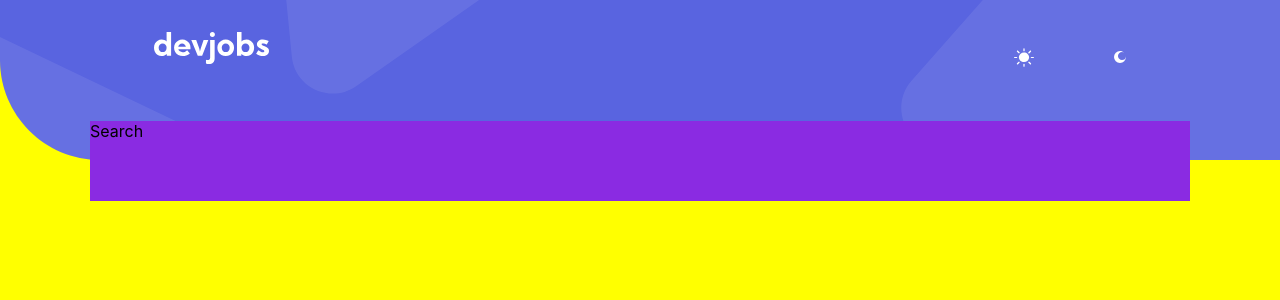
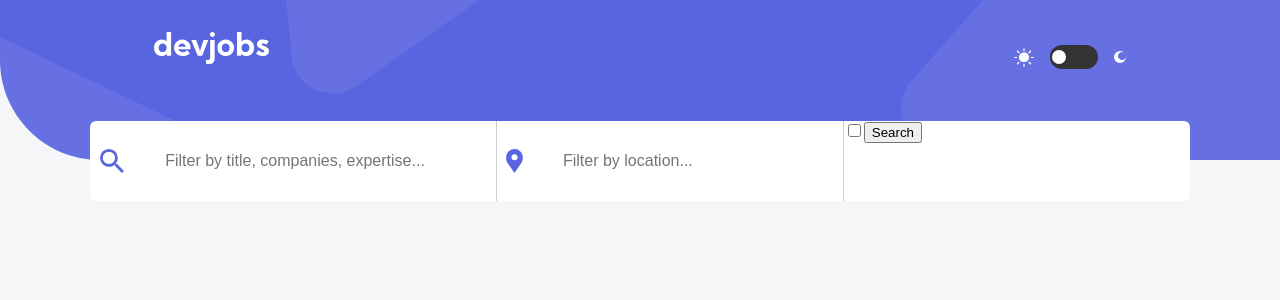
Before and after one commit to 47codemonkey/devjobs-app, a React (Create React App) app: page / in a window 1280 px wide. Shown: the top 300 px of the page. Built offline with nearby package versions, Linux system fonts and the light colour scheme.

Commit message:
some changes

```diff
--- a/src/App.css
+++ b/src/App.css
@@ -2,6 +2,6 @@
   width: 1440px;
   max-width: 100%;
   height: 100vh;
-  background-color: yellow;
+  background-color: rgba(244, 246, 248, 1);
   margin: 0 auto;
 }
--- a/src/assets/desktop/icons/IconLocation.jsx
+++ b/src/assets/desktop/icons/IconLocation.jsx
@@ -1 +1,11 @@
-<svg width="17" height="24" xmlns="http://www.w3.org/2000/svg"><path d="M14.358 2.451A8.3 8.3 0 008.448 0a8.3 8.3 0 00-5.911 2.451c-2.922 2.925-3.285 8.427-.786 11.76l6.697 9.683 6.687-9.669c2.508-3.347 2.145-8.85-.777-11.774zm-5.833 8.894a3.057 3.057 0 01-3.051-3.054 3.057 3.057 0 013.05-3.055 3.057 3.057 0 013.052 3.055 3.057 3.057 0 01-3.051 3.054z" fill="#5964E0" fill-rule="nonzero"/></svg>
+export const IconLocation = () => {
+  return (
+    <svg width="17" height="24" xmlns="http://www.w3.org/2000/svg">
+      <path
+        d="M14.358 2.451A8.3 8.3 0 008.448 0a8.3 8.3 0 00-5.911 2.451c-2.922 2.925-3.285 8.427-.786 11.76l6.697 9.683 6.687-9.669c2.508-3.347 2.145-8.85-.777-11.774zm-5.833 8.894a3.057 3.057 0 01-3.051-3.054 3.057 3.057 0 013.05-3.055 3.057 3.057 0 013.052 3.055 3.057 3.057 0 01-3.051 3.054z"
+        fill="#5964E0"
+        fill-rule="nonzero"
+      />
+    </svg>
+  );
+};
--- a/src/assets/desktop/icons/IconSearch.jsx
+++ b/src/assets/desktop/icons/IconSearch.jsx
@@ -1 +1,11 @@
-<svg width="24" height="24" xmlns="http://www.w3.org/2000/svg"><path d="M17.112 15.059h-1.088l-.377-.377a8.814 8.814 0 002.15-5.784A8.898 8.898 0 008.898 0 8.898 8.898 0 000 8.898a8.898 8.898 0 008.898 8.899c2.211 0 4.23-.808 5.784-2.143l.377.377v1.081l6.845 6.832 2.04-2.04-6.832-6.845zm-8.214 0A6.16 6.16 0 118.9 2.737a6.16 6.16 0 010 12.322z" fill="#5964E0" fill-rule="nonzero"/></svg>
+export const IconSearch = () => {
+  return (
+    <svg width="24" height="24" xmlns="http://www.w3.org/2000/svg">
+      <path
+        d="M17.112 15.059h-1.088l-.377-.377a8.814 8.814 0 002.15-5.784A8.898 8.898 0 008.898 0 8.898 8.898 0 000 8.898a8.898 8.898 0 008.898 8.899c2.211 0 4.23-.808 5.784-2.143l.377.377v1.081l6.845 6.832 2.04-2.04-6.832-6.845zm-8.214 0A6.16 6.16 0 118.9 2.737a6.16 6.16 0 010 12.322z"
+        fill="#5964E0"
+        fill-rule="nonzero"
+      />
+    </svg>
+  );
+};
--- a/src/components/Header/header.css
+++ b/src/components/Header/header.css
@@ -1,5 +1,6 @@
 .header-wrapper {
   position: relative;
+  max-width: 100%;
 }
 
 .header-logo {
--- a/src/components/Search/Search.jsx
+++ b/src/components/Search/Search.jsx
@@ -1,5 +1,22 @@
+import { IconSearch } from '../../assets/desktop/icons/IconSearch';
+import { IconLocation } from '../../assets/desktop/icons/IconLocation';
 import './search.css';
 
 export const Search = () => {
-  return <div className="search-wrapper">Search</div>;
+  return (
+    <form className="search-form-wrapper">
+      <div className="search-input-wrapper">
+        <IconSearch />
+        <input className="search-input" type="text" name="" placeholder="Filter by title, companies, expertise..." />
+      </div>
+      <div className="location-input-wrapper">
+        <IconLocation />
+        <input className="location-input" type="text" name="" placeholder="Filter by location..." />
+      </div>
+      <div className="search-btn-wrapper">
+        <input type="checkbox" name="" />
+        <button type="submit">Search</button>
+      </div>
+    </form>
+  );
 };
--- a/src/components/Search/search.css
+++ b/src/components/Search/search.css
@@ -1,11 +1,72 @@
-.search-wrapper {
+.search-form-wrapper {
+  display: flex;
+
   width: 1100px;
   max-width: 100%;
   height: 80px;
-  background-color: blueviolet;
+  border-radius: 6px;
+  background-color: white;
   position: absolute;
   top: 121px;
   left: 50%;
   transform: translateX(-50%);
   z-index: 1;
 }
+
+.search-input-wrapper {
+  display: flex;
+  align-items: center;
+  justify-content: space-around;
+  width: 410px;
+  max-width: 100%;
+  border-top-left-radius: 6px;
+  border-bottom-left-radius: 6px;
+  border-right: 1px solid rgb(206, 205, 205);
+  height: inherit;
+}
+
+.search-input {
+  width: 300px;
+  max-width: 100%;
+  border: 0;
+  border-radius: 10px;
+  font-size: 16px;
+  padding: 30px 20px;
+}
+
+.search-input:focus {
+  border: none;
+  outline: none;
+}
+
+.location-input-wrapper {
+  display: flex;
+  align-items: center;
+  justify-content: space-around;
+  width: 350px;
+  max-width: 100%;
+  border-right: 1px solid rgb(206, 205, 205);
+  height: inherit;
+}
+
+.location-input {
+  width: 250px;
+  max-width: 100%;
+  border: 0;
+  border-radius: 10px;
+  font-size: 16px;
+  padding: 30px 20px;
+}
+
+.location-input:focus {
+  border: none;
+  outline: none;
+}
+
+.search-btn-wrapper {
+  width: 350px;
+  max-width: 100%;
+  border-top-right-radius: 6px;
+  border-bottom-right-radius: 6px;
+  height: inherit;
+}
--- a/src/components/ToggleTheme/ToggleTheme.jsx
+++ b/src/components/ToggleTheme/ToggleTheme.jsx
@@ -6,6 +6,10 @@ export const ToggleTheme = () => {
   return (
     <div className="toggle-wrapper">
       <IconSun />
+      <div class="switch">
+        <input id="switch" class="switch__input" name="switch" type="checkbox" />
+        <label class="switch__label" for="switch" />
+      </div>
       <IconMoon />
     </div>
   );
--- a/src/components/ToggleTheme/toggleTheme.css
+++ b/src/components/ToggleTheme/toggleTheme.css
@@ -9,3 +9,93 @@
   right: 12%;
   z-index: 1;
 }
+
+/*
+document.querySelector("#switch").oninput = () => {
+	if (document.querySelector("#switch").checked == true) {
+		document.querySelector("body").classList.add("dark");
+	} else {
+		document.querySelector("body").classList.remove("dark");
+	}
+}; */
+
+/* $dark: #333;
+$light: #fff; */
+
+/* body {
+  display: flex;
+  align-items: center;
+  justify-content: center;
+  width: 100vw;
+  height: 100vh;
+  margin: 0;
+  padding: 0;
+  background-color: #fff;
+  transition: 0.4s;
+}
+
+body.dark {
+  background-color: #333;
+} */
+
+.switch {
+  position: relative;
+}
+
+.switch__input {
+  position: absolute;
+  top: 0;
+  right: 0;
+  left: 0;
+  bottom: 0;
+  width: 100%;
+  height: 100%;
+  margin: 0;
+  opacity: 0;
+  z-index: 1;
+}
+
+.switch__label {
+  display: block;
+  position: relative;
+  width: 48px;
+  height: 24px;
+  background-color: #333;
+  border-radius: 25px;
+  transition: 0.4s;
+}
+
+.switch__label::before {
+  /* display: flex;
+  align-items: center;
+  justify-content: center; */
+  position: absolute;
+  top: 3px;
+  right: auto;
+  left: 0;
+  bottom: 0;
+  width: 18px;
+  height: 18px;
+  border-radius: 100%;
+  border: 2px #333 solid;
+  background-color: #fff;
+  color: #333;
+  transition: 0.4s;
+  content: '\f185';
+  font-family: 'Font Awesome 5 Free';
+  font-size: 30px;
+  font-weight: 900;
+  box-sizing: border-box;
+}
+
+.switch__input:checked + .switch__label {
+  background-color: #fff;
+}
+
+.switch__input:checked + .switch__label::before {
+  left: calc(100% - 20px);
+  border-color: #fff;
+  background-color: #333;
+  color: #fff;
+  content: '\f186';
+}
```
